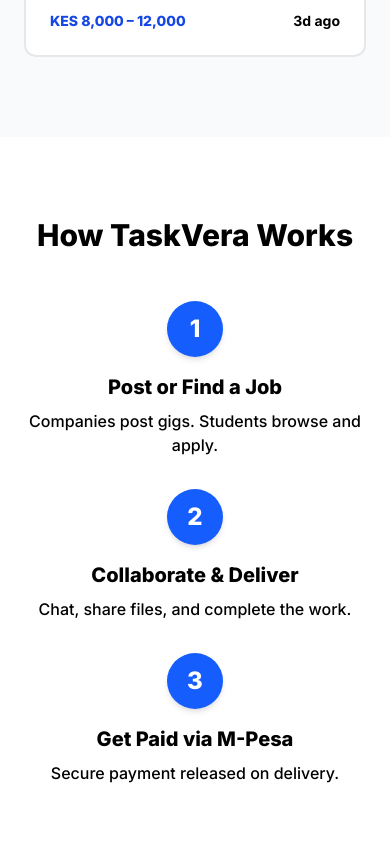
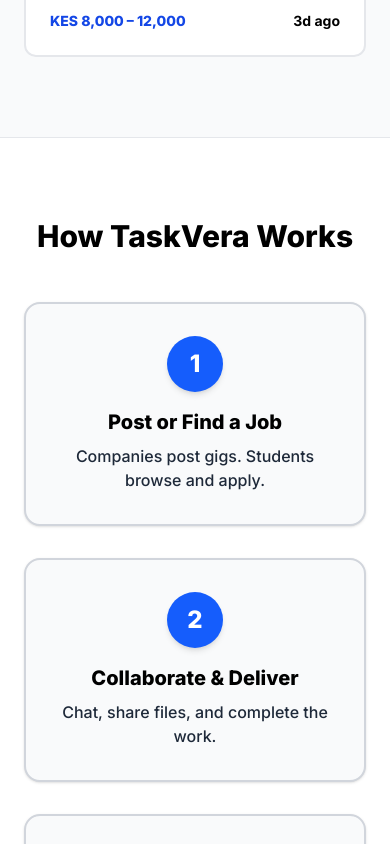
Before and after one commit to braysonimbambi455/Taskvera-mvp, a Next.js app: page / in a window 390 px wide. Shown: the part 2740-3584 px from the top of the page. Built offline with nearby package versions, Linux system fonts and the light colour scheme; no server answers.

Commit message:
Fix mobile visibility for How it Works section

```diff
--- a/app/page.tsx
+++ b/app/page.tsx
@@ -116,8 +116,9 @@ export default function Home() {
         </div>
       </section>
 
-      {/* HOW IT WORKS */}
-      <section className="max-w-6xl mx-auto px-6 py-20">
+      {/* HOW IT WORKS - UPDATED FOR MOBILE VISIBILITY */}
+      <section className="bg-white py-20 border-t border-gray-200">
+        <div className="max-w-6xl mx-auto px-6">
           <h2 className="text-3xl font-extrabold text-black text-center mb-12">
             How TaskVera Works
           </h2>
@@ -139,16 +140,22 @@ export default function Home() {
                 desc: 'Secure payment released on delivery.',
               },
             ].map((s) => (
-            <div key={s.step} className="text-center">
+              <div
+                key={s.step}
+                className="text-center bg-gray-50 p-8 rounded-2xl border-2 border-gray-300 shadow-sm"
+              >
                 <div className="w-14 h-14 bg-blue-600 text-white rounded-full flex items-center justify-center text-2xl font-extrabold mx-auto mb-4 shadow-md">
                   {s.step}
                 </div>
                 <h3 className="font-extrabold text-xl text-black mb-2">
                   {s.title}
                 </h3>
-              <p className="text-black font-medium">{s.desc}</p>
+                <p className="text-gray-800 font-medium text-base">
+                  {s.desc}
+                </p>
               </div>
             ))}
+          </div>
         </div>
       </section>
 
--- a/next.config.ts
+++ b/next.config.ts
@@ -2,10 +2,14 @@ import type { NextConfig } from 'next'
 import path from 'path'
 
 const nextConfig: NextConfig = {
+  output: 'standalone',
+
   turbopack: {
     root: path.join(__dirname),
   },
+
   images: {
+    unoptimized: true,
     remotePatterns: [
       {
         protocol: 'https',
--- a/package.json
+++ b/package.json
@@ -4,8 +4,8 @@
   "private": true,
   "scripts": {
     "dev": "next dev",
-    "build": "next build --webpack",
-    "start": "next start",
+    "build": "next build",
+    "start": "NODE_ENV=production node server.js",
     "lint": "eslint"
   },
   "dependencies": {
--- /dev/null
+++ b/server.js
@@ -0,0 +1,17 @@
+const { createServer } = require('http')
+const { parse } = require('url')
+const next = require('next')
+
+const dev = false // Always false in production
+const app = next({ dev })
+const handle = app.getRequestHandler()
+
+app.prepare().then(() => {
+  createServer((req, res) => {
+    const parsedUrl = parse(req.url, true)
+    handle(req, res, parsedUrl)
+  }).listen(process.env.PORT || 3000, (err) => {
+    if (err) throw err
+    console.log(`> Ready on port ${process.env.PORT || 3000}`)
+  })
+})
```
Lines whose indentation alone changed are shown as unchanged.
